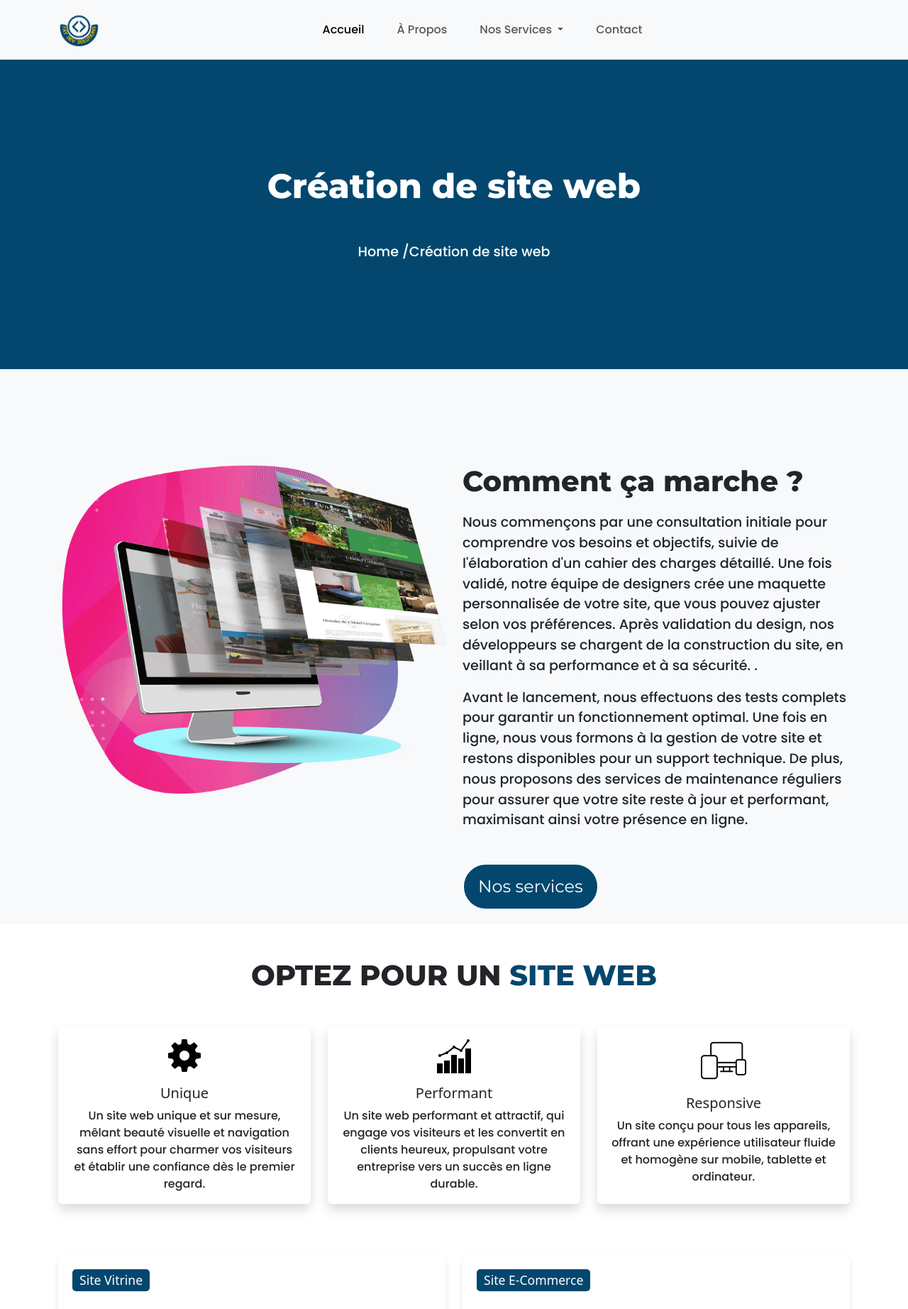
After one commit to fiacrenet/fey-dev-solution, a Django app: page /creationSiteWeb in a window 1280 px wide. The commit adds this page. Shown: the top 1844 px of the page at 71% size. Run offline with Django 5.2, Linux system fonts and the light colour scheme.

Commit message:
first commit

```diff
--- /dev/null
+++ b/main/templates/creation-de-site-web.html
@@ -0,0 +1,322 @@
+<!DOCTYPE html>
+<html lang="fr">
+
+<head>
+    <meta charset="UTF-8">
+    <meta name="viewport" content="width=device-width, initial-scale=1.0">
+    <title>Fay Dev Solutions</title>
+
+    <!-- Google Fonts -->
+    <link
+        href="https://fonts.googleapis.com/css2?family=Raleway:wght@700&family=Poppins:wght@500&family=Montserrat:wght@400&display=swap"
+        rel="stylesheet">
+    <link href="https://fonts.googleapis.com/css2?family=Montserrat:wght@800&display=swap" rel="stylesheet">
+
+    <!-- Bootstrap CSS -->
+    <link href="https://cdn.jsdelivr.net/npm/bootstrap@5.3.0-alpha1/dist/css/bootstrap.min.css" rel="stylesheet">
+    {% load static %}
+
+    <!-- Inclure le fichier CSS -->
+    <link rel="stylesheet" href="{% static 'assets/styles/style.css' %}">
+    <style>
+        :root {
+            --background-color: #03476E;
+        }
+
+        .card-custom {
+            border-radius: 10px;
+            box-shadow: 0 4px 8px rgba(0, 0, 0, 0.1);
+            padding: 20px;
+        }
+
+        .card-title-custom {
+            background-color: var(--background-color);
+            color: white;
+            display: inline-block;
+            padding: 5px 10px;
+            border-radius: 5px;
+            font-size: 1.1rem;
+        }
+
+        .btn-custom {
+            background-color: var(--background-color);
+            color: white;
+            border-radius: 30px;
+            padding: 10px 20px;
+            text-transform: uppercase;
+            font-weight: bold;
+            font-size: 0.9rem;
+        }
+
+        .btn-custom:hover {
+            background-color: var(--background-color);
+        }
+    </style>
+</head>
+
+<body>
+    <!-- Navbar -->
+    <nav class="navbar navbar-expand-lg navbar-light bg-light py-3">
+        <div class="container">
+            <img src="{% static 'assets/images/logo.png' %}" alt="Logo">
+            <button class="navbar-toggler" type="button" data-bs-toggle="collapse" data-bs-target="#navbarNav"
+                aria-controls="navbarNav" aria-expanded="false" aria-label="Toggle navigation">
+                <span class="navbar-toggler-icon"></span>
+            </button>
+            <div class="collapse navbar-collapse" id="navbarNav">
+                <ul class="navbar-nav ms-auto">
+                    <li class="nav-item">
+                        <a class="nav-link active" href="{% url 'index' %}">Accueil</a>
+                    </li>
+                    <li class="nav-item">
+                        <a class="nav-link" href="{% url 'apropos' %}">À Propos</a>
+                    </li>
+
+                    <!-- Dropdown pour Nos Services -->
+                    <li class="nav-item dropdown">
+                        <a class="nav-link dropdown-toggle" href="#" id="servicesDropdown" role="button"
+                            data-bs-toggle="dropdown" aria-expanded="false">
+                            Nos Services
+                        </a>
+                        <ul class="dropdown-menu" aria-labelledby="servicesDropdown">
+                            <li><a class="dropdown-item" href="{% url 'creationSiteWeb' %}">Création de site web 1</a>
+                            </li>
+
+                        </ul>
+                    </li>
+
+                    <li class="nav-item">
+                        <a class="nav-link" href="{% url 'contact' %}">Contact</a>
+                    </li>
+                </ul>
+            </div>
+        </div>
+    </nav>
+
+
+    <!-- Hero Section -->
+    <section id="apropos">
+        <div class="container"></div>
+        <div class="row">
+            <!-- Colonne de texte -->
+            <div class="col-md-12 justify-content-center">
+                <h2 class="a-propos">Création de site web</h2>
+                <p>Home /Création de site web</p>
+            </div>
+        </div>
+        </div>
+    </section>
+
+
+    <!-- About Section -->
+    <section id="about" class="bg-light">
+        <div class="container">
+            <div class="row about-p">
+                <div class="col-md-6">
+                    <img src="{% static 'assets/images/Agence_web_offshore-min.png' %}" alt="Web design example"
+                        class="img-fluid">
+                </div>
+                <div class="col-md-6 d-flex align-items-center mt-4">
+                    <div>
+                        <h2 class="about-apropos" style="font-family: 'Montserrat', sans-serif;text-align: left">Comment
+                            ça marche
+                            ?</h2>
+                        <p>Nous commençons par une consultation initiale pour comprendre vos besoins et objectifs,
+                            suivie de l'élaboration d'un
+                            cahier des charges détaillé. Une fois validé, notre équipe de designers crée une maquette
+                            personnalisée de votre site,
+                            que vous pouvez ajuster selon vos préférences. Après validation du design, nos développeurs
+                            se chargent de la
+                            construction du site, en veillant à sa performance et à sa sécurité.
+                            .</p>
+                        <p>Avant le lancement, nous effectuons des tests complets pour garantir un fonctionnement
+                            optimal. Une fois en ligne, nous
+                            vous formons à la gestion de votre site et restons disponibles pour un support technique. De
+                            plus, nous proposons des
+                            services de maintenance réguliers pour assurer que votre site reste à jour et performant,
+                            maximisant ainsi votre
+                            présence en ligne.</p>
+                        <a href="#" class="btn btn-about">Nos services</a>
+                    </div>
+                </div>
+            </div>
+        </div>
+    </section>
+
+    <section class="container my-5">
+        <h2 class="text-center mb-5" style="font-family: 'Montserrat', sans-serif;"">OPTEZ POUR UN <span
+                style=" color: #03476E; font-family: 'Montserrat' , sans-serif;">SITE WEB</span></h2>
+        <div class="row text-center">
+            <div class="col-md-4 mb-4">
+                <div class="card h-100 shadow border-0">
+                    <div class="card-body">
+                        <div class="mb-3">
+                            <img src="{% static 'assets/images/settings.png' %}" alt="Unique icon" />
+                        </div>
+                        <h5 class="card-title">Unique</h5>
+                        <p class="card-text">Un site web unique et sur mesure, mêlant beauté visuelle et navigation
+                            sans effort pour charmer vos visiteurs et établir une confiance dès le premier regard.</p>
+                    </div>
+                </div>
+            </div>
+            <div class="col-md-4 mb-4">
+                <div class="card h-100 shadow border-0">
+                    <div class="card-body">
+                        <div class="mb-3">
+                            <img src="{% static 'assets/images/combo-chart.png' %}" alt="Performant icon" />
+                        </div>
+                        <h5 class="card-title">Performant</h5>
+                        <p class="card-text">Un site web performant et attractif, qui engage vos visiteurs et les
+                            convertit en clients heureux, propulsant votre entreprise vers un succès en ligne durable.
+                        </p>
+                    </div>
+                </div>
+            </div>
+            <div class="col-md-4 mb-4">
+                <div class="card h-100 shadow border-0">
+                    <div class="card-body">
+                        <div class="mb-3">
+                            <img src="{% static 'assets/images/page-reactive.png' %}" alt="Responsive icon" />
+                        </div>
+                        <h5 class="card-title">Responsive</h5>
+                        <p class="card-text">Un site conçu pour tous les appareils, offrant une expérience utilisateur
+                            fluide et homogène sur mobile, tablette et ordinateur.</p>
+                    </div>
+                </div>
+            </div>
+        </div>
+    </section>
+
+    <section class="container my-5">
+        <div class="row">
+            <!-- Première Carte -->
+            <div class="col-md-6 mb-4">
+                <div class="card-custom border-0">
+                    <h5 class="card-title-custom">Site Vitrine</h5>
+                    <p class="card-text mt-3">
+                        Un site web de présentation est un outil indispensable pour toute entreprise souhaitant
+                        promouvoir
+                        son activité et ses services en ligne. L'objectif de notre service de création de sites vitrines
+                        est
+                        de satisfaire les besoins spécifiques de chaque client, peu importe leur domaine d’activité.
+                        Grâce à
+                        notre collaboration, vous profiterez d'une solution web personnalisée qui vous permettra de vous
+                        démarquer dans votre domaine d’activité et d’atteindre vos objectifs commerciaux. Notre objectif
+                        est
+                        de concevoir un site web sur mesure qui reflète votre marque et attire votre audience cible.
+                        Nous
+                        créons des projets.
+                    </p>
+                    <a href="#" class="btn btn-custom">Devis Gratuit</a>
+                </div>
+            </div>
+
+            <!-- Deuxième Carte -->
+            <div class="col-md-6 mb-4">
+                <div class="card-custom border-0">
+                    <h5 class="card-title-custom">Site E-Commerce</h5>
+                    <p class="card-text mt-3">
+                        Un site de vente en ligne est un moyen en ligne pour les entreprises de commercialiser leurs
+                        produits ou services directement auprès des consommateurs. Notre domaine d’expertise consiste à
+                        concevoir des sites e-commerce personnalisés pour les entrepreneurs et les entreprises qui
+                        désirent
+                        élargir leur visibilité en ligne et toucher un public plus vaste. Que ce soit pour la vente de
+                        produits en magasin, de services en ligne ou même d’abonnements, nous créons des sites de
+                        commerce
+                        électronique sur mesure qui garantissent une expérience d’achat fluide et sécurisée. Nous
+                        développons des :
+                    </p>
+                    <a href="#" class="btn btn-custom">Devis Gratuit</a>
+                </div>
+            </div>
+        </div>
+    </section>
+
+
+    <section class="footer" style="background-color: #014d6d; color: white;   padding: 50px 0;">
+        <div class="container" style="position: relative; top: 30px;">
+            <div class="row">
+                <div class="col-md-3">
+                    <div>
+                        <img class="footer-logo" style="width:90px; height: 80px;"
+                            src="{% static 'assets/images/logo.png' %}" alt="Image centrée" class="img-fluid">
+                        <p class="mt-3">Agence spécialisée dans la création et le référencement de sites web et
+                            d’applications mobiles.</p>
+                    </div>
+                </div>
+                <style>
+                    .footer-logo {
+                        background-color: white;
+                        width: 90px;
+                        height: 80px;
+                        padding: 10px;
+                        border-radius: 48px;
+                    }
+                </style>
+                <div class="col-md-3" style="position: relative; top: 30px;">
+                    <h4>Nos Services</h4>
+                    <ul class="list-unstyled p-3 mt-3">
+                        <li>Création de sites web</li>
+                        <li>Référencement (SEO)</li>
+                        <li>Création d'applications web</li>
+                    </ul>
+                </div>
+
+                <div class="col-md-3" style="position: relative; top: 30px;">
+                    <h4>Contact</h4>
+                    <div class="p-3 mt-3">
+                        <ul class="list-unstyled">
+                            <li><img src="{% static 'assets/images/phone.png' %}" alt="Phone icon"> Téléphone</li>
+                            <li><img src="{% static 'assets/images/email.png' %}" alt="Email icon"> Email</li>
+                            <li><img src="{% static 'assets/images/address.png' %}" alt="Location icon"> Adresse</li>
+                        </ul>
+                    </div>
+                </div>
+            </div>
+        </div>
+        <div style="text-align: right; margin-top: 10px; margin-right: 20px;">
+            <a href="" style="color: white; margin-right: 15px;">Mention légale</a>
+            <a href="" style="color: white;">Politique de sécurité</a>
+        </div>
+
+    </section>
+
+
+
+    <script>
+        // Fonction pour incrémenter les chiffres avec un "+" devant
+        function animateCounter(el, target) {
+            let count = 0;
+            const increment = target / 200; // Ajuster ce chiffre pour changer la vitesse
+            const updateCount = () => {
+                count += increment;
+                if (count < target) {
+                    el.innerText = '+' + Math.ceil(count);
+                    requestAnimationFrame(updateCount);
+                } else {
+                    el.innerText = '+' + target;
+                }
+            };
+            updateCount();
+        }
+
+        // Initialiser l'animation sur les éléments avec la classe 'chiffre-cle'
+        document.addEventListener('DOMContentLoaded', () => {
+            document.querySelectorAll('.chiffre-cle').forEach(el => {
+                const target = parseInt(el.getAttribute('data-target'));
+                animateCounter(el, target);
+            });
+        }); document.addEventListener('DOMContentLoaded', function () {
+            var cocoenElements = document.querySelectorAll('.cocoen');
+            cocoenElements.forEach(function (el) {
+                new Cocoen(el);
+            });
+        });
+
+
+    </script>
+    <!-- Scripts -->
+    <script src="https://cdn.jsdelivr.net/npm/bootstrap@5.3.0-alpha1/dist/js/bootstrap.bundle.min.js"></script>
+</body>
+
+</html>
--- a/main/urls.py
+++ b/main/urls.py
@@ -5,4 +5,5 @@ urlpatterns = [
     path('', views.index, name='index'),
     path('apropos', views.apropos, name='apropos'),
     path('contact', views.contact, name='contact'),
+    path('creationSiteWeb', views.creationSiteWeb, name='creationSiteWeb'),
 ]
--- a/main/views.py
+++ b/main/views.py
@@ -24,3 +24,6 @@ def contact(request):
             messages.error(request, 'Veuillez remplir tous les champs.')  # Message d'erreur si champs manquants
 
     return render(request, 'contact.html')  # Affiche le formulaire
+
+def creationSiteWeb(request):
+    return render(request, 'creation-de-site-web.html')
```
Also changed, not shown: main/templates/index.html (+15 -2 lines), main/static/assets/images/combo-chart.png (added), main/static/assets/images/page-reactive.png (added), main/static/assets/images/settings.png (added), main/static/assets/images/soft_skills_developpement_web_iim.webp (added).
